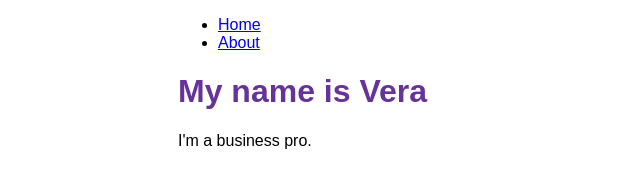
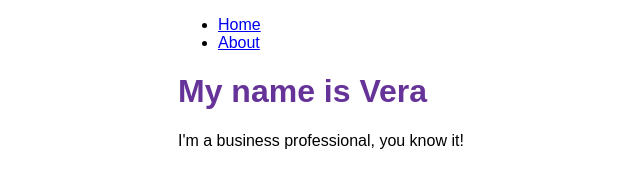
Before and after one commit to benjamin-lester/vera-portfolio-no-starter, a Gatsby site: page / in a window 1280 px wide. Shown: the whole page, without its empty margins (212-852 px from the left). Built offline with nearby package versions, Linux system fonts and the light colour scheme; Gatsby itself is replaced by a stand-in of ours.

Commit message:
Update index.js with new main text

```diff
--- a/src/pages/index.js
+++ b/src/pages/index.js
@@ -7,7 +7,7 @@ const IndexPage = () => {
   return (
 
     <Layout pageTitle="My name is Vera">
-      <p>I'm a business pro.</p>
+      <p>I'm a business professional, you know it!</p>
     </Layout>
   )
 }
```
